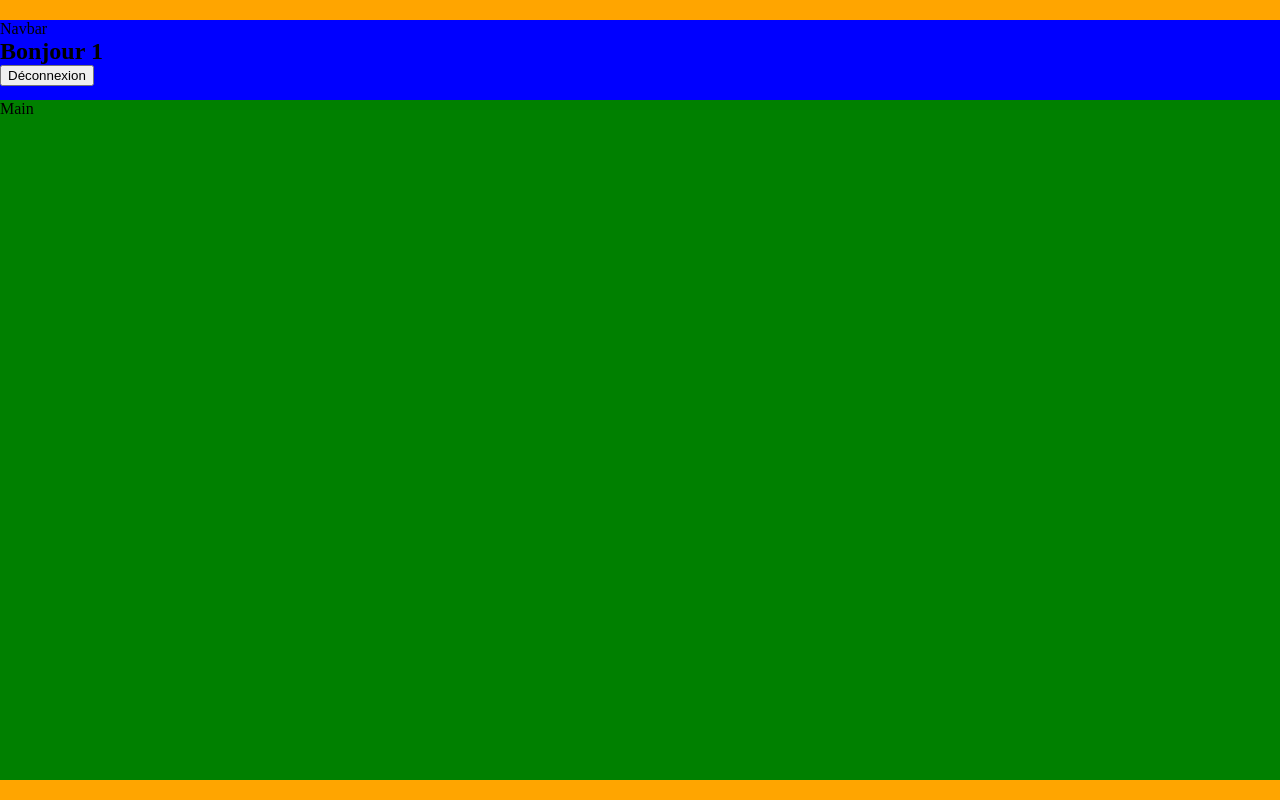
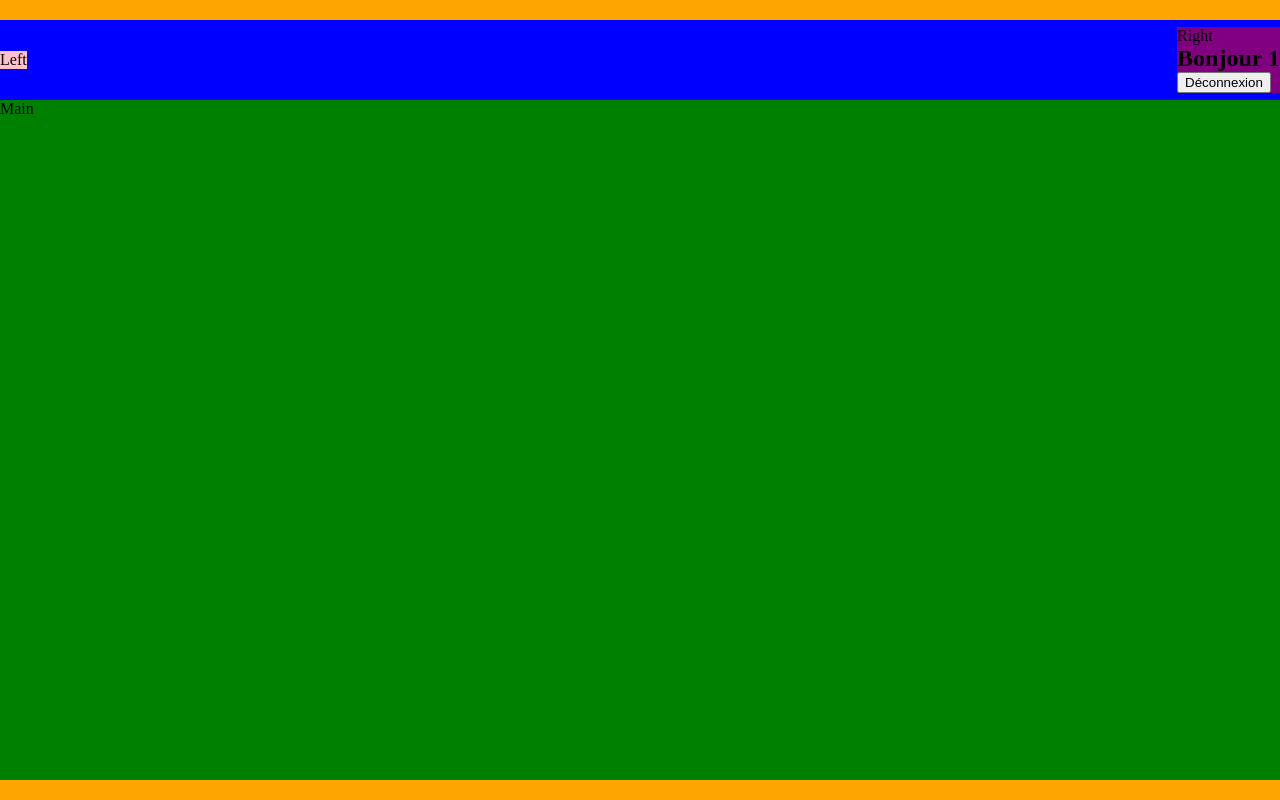
Before and after one commit to Moustito/crazee-burger, a React (Vite) app: page /order/1 in a window 1280 px wide. Built offline with nearby package versions, Linux system fonts and the light colour scheme; the HTML template or start-up script is replaced by a standard one.

Commit message:
🚧 F04: ORDER > Layout > Navbar > Add RightSide and LeftSide

```diff
--- a/src/Components/pages/order/Navbar.jsx
+++ b/src/Components/pages/order/Navbar.jsx
@@ -4,11 +4,14 @@
 export default function Navbar({ username }) {
   return (
     <NavbarStyled>
-      Navbar
-      <h1>Bonjour {username}</h1>
-      <Link to="/">
-        <button>Déconnexion</button>
-      </Link>
+      <div className="LeftSide">Left</div>
+      <div className="RightSide">
+        Right
+        <h1>Bonjour {username}</h1>
+        <Link to="/">
+          <button>Déconnexion</button>
+        </Link>
+      </div>
     </NavbarStyled>
   );
 }
@@ -16,4 +19,15 @@
 const NavbarStyled = styled.nav`
   background: blue;
   height: 10vh;
+  display: flex;
+  align-items: center;
+  justify-content: space-between;
+
+  .LeftSide {
+    background: pink;
+  }
+  .RightSide {
+    background: purple;
+    font-family: "Opens Sans";
+  }
 `;
```
